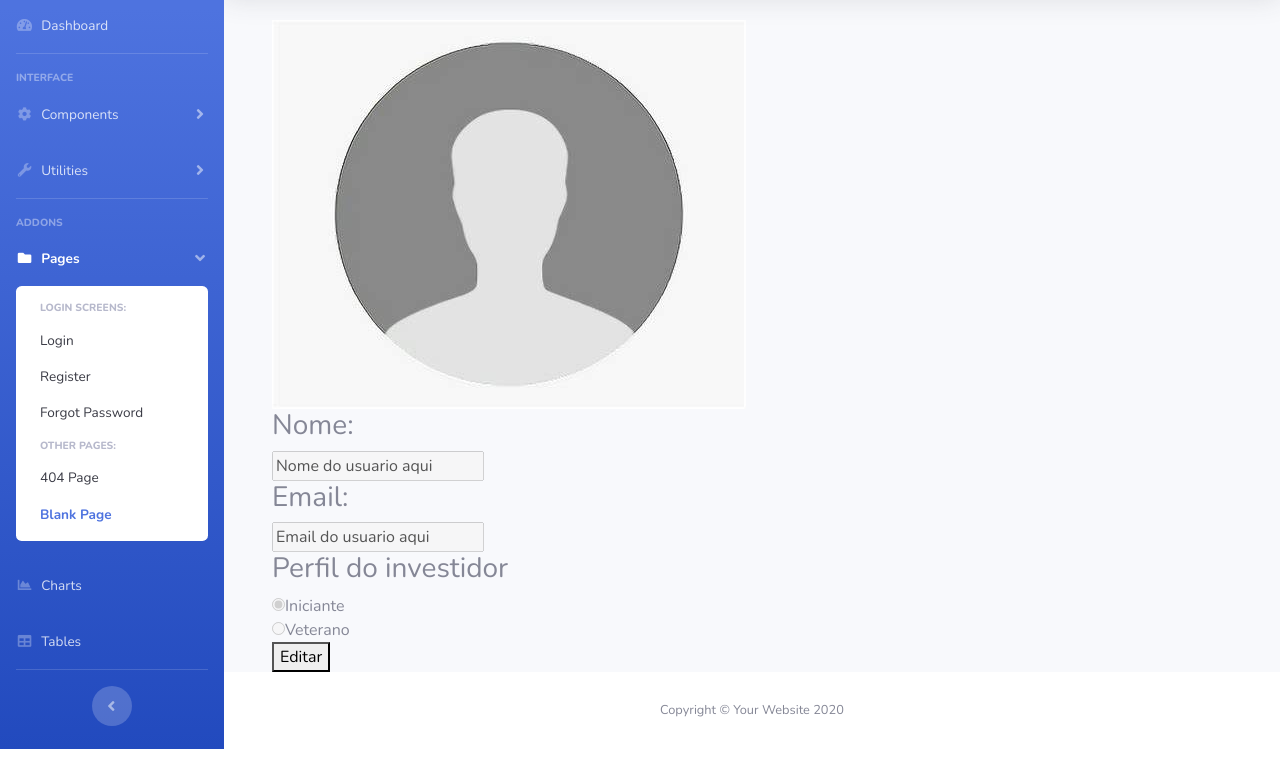
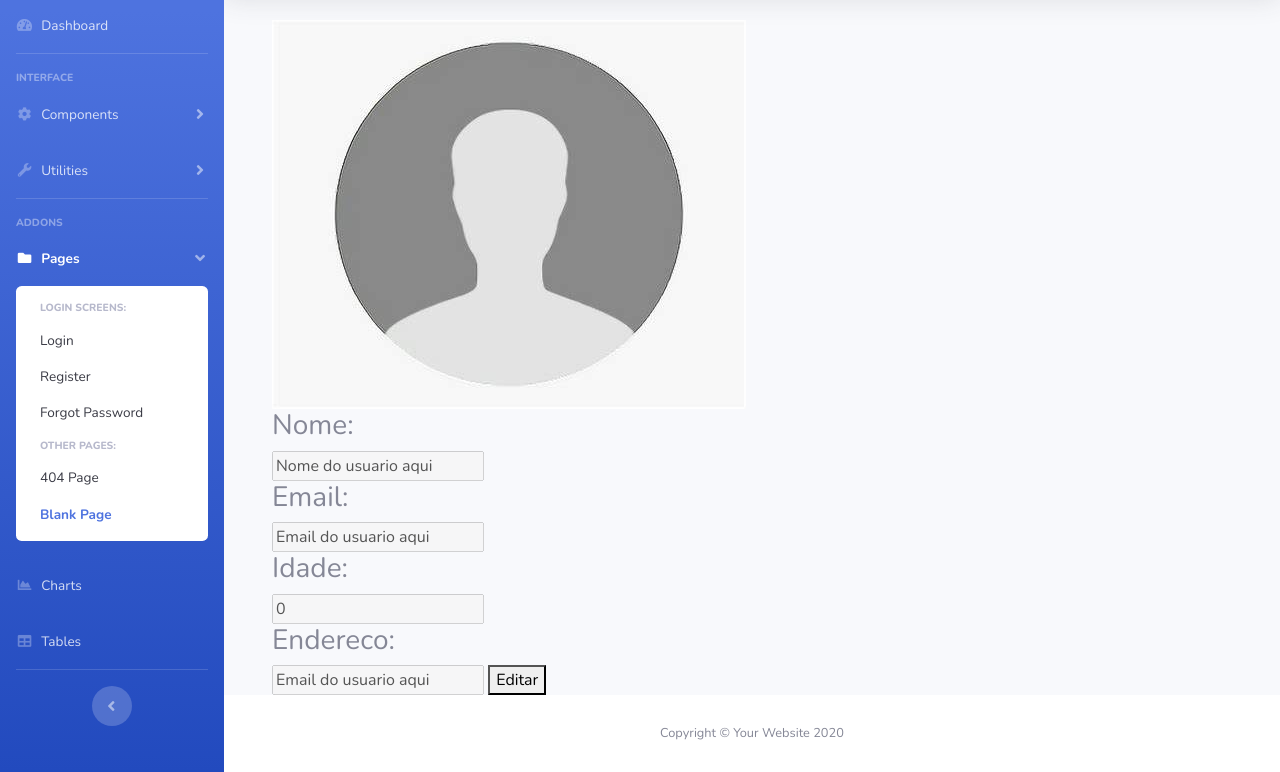
Before and after one commit to DisciplinasProgramacao/projetotiaw-projetofinancaspessoais, a website with bundled scripts: page codigo/Dashboard/startbootstrap-sb-admin-2-gh-pages/profile.html in a window 1280 px wide. Shown: the part 74-846 px from the top of the page. Before the commit the page ends 823 px from the top, so only its background shows below. Built offline with nearby package versions, Linux system fonts and the light colour scheme.

Commit message:
Adicionando mais informacoes na pagina de perfil do usuario

```diff
--- a/codigo/Dashboard/startbootstrap-sb-admin-2-gh-pages/js/dashboard-main.js
+++ b/codigo/Dashboard/startbootstrap-sb-admin-2-gh-pages/js/dashboard-main.js
@@ -1,6 +1,9 @@
 let inputNome = document.getElementById('nomeUsuario');
 let inputEmail = document.getElementById('inputEmail');
+let inputEndereco = document.getElementById('endereco');
+let inputIdade = document.getElementById('inputIdade');
 let info = JSON.parse(localStorage.getItem("usuario"));
+let infoComp = JSON.parse(localStorage.getItem("usuarioComp"))
 let token = localStorage.getItem("token");
 let pos;
 
@@ -11,3 +14,5 @@ for(let i = 0; i < info.length; i++){
 }
 inputNome.value = info[pos].usuario;
 inputEmail.value = info[pos].email;
+inputEndereco.value = infoComp[pos].endereco;
+inputIdade.value = infoComp[pos].idade;
--- a/codigo/Dashboard/startbootstrap-sb-admin-2-gh-pages/profile.html
+++ b/codigo/Dashboard/startbootstrap-sb-admin-2-gh-pages/profile.html
@@ -364,9 +364,12 @@
                         <input id="nomeUsuario" type="text" value="Nome do usuario aqui" disabled>
                         <h3>Email:</h3>
                         <input id="inputEmail" type="text" value="Email do usuario aqui" disabled>
-                        <h3>Perfil do investidor</h3>
-                        <input type="radio" name="" id="" checked disabled><span>Iniciante</span><br>
-                        <input type="radio" name="" id="" disabled><span>Veterano</span><br>
+                        <h3>Idade:</h3>
+                        <input id="inputIdade" type="text" value="0" disabled>
+                        <h3>Endereco:</h3>
+
+                        <input id="endereco" type="text" value="Email do usuario aqui" disabled>
+
                         <button>Editar</button>
                     </div>
 
```
